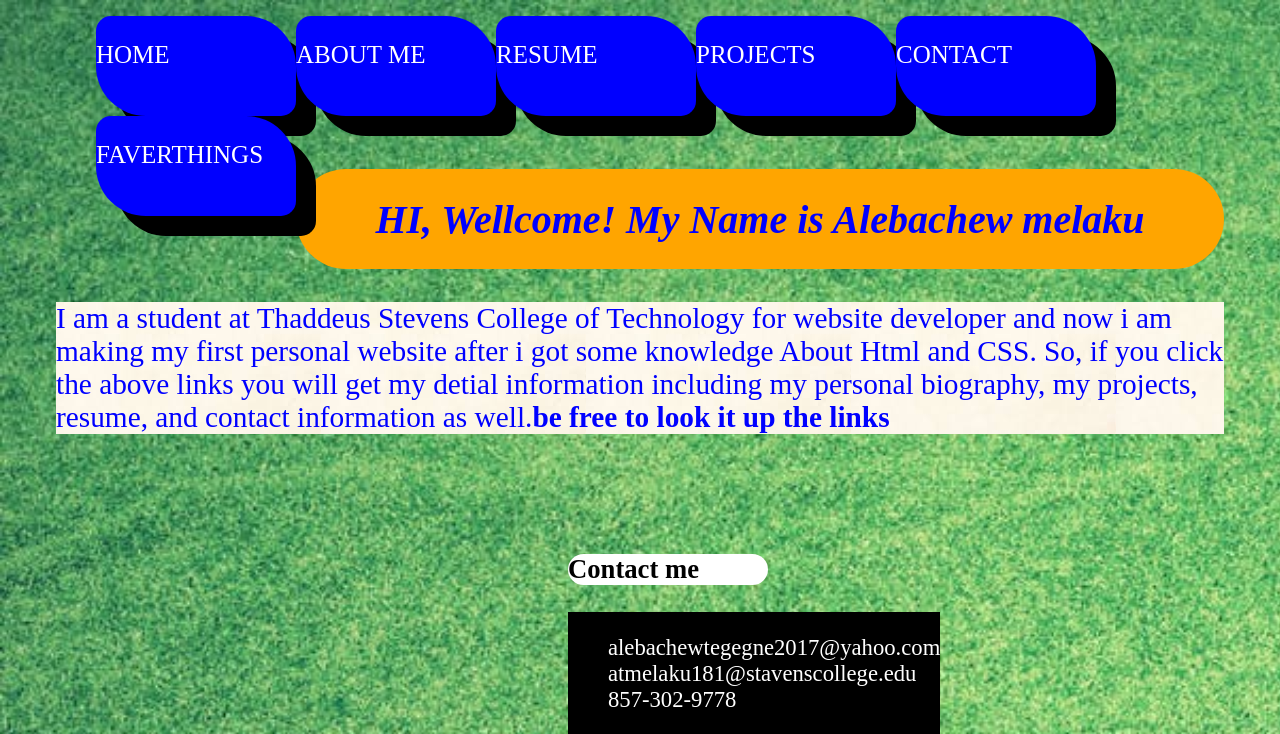
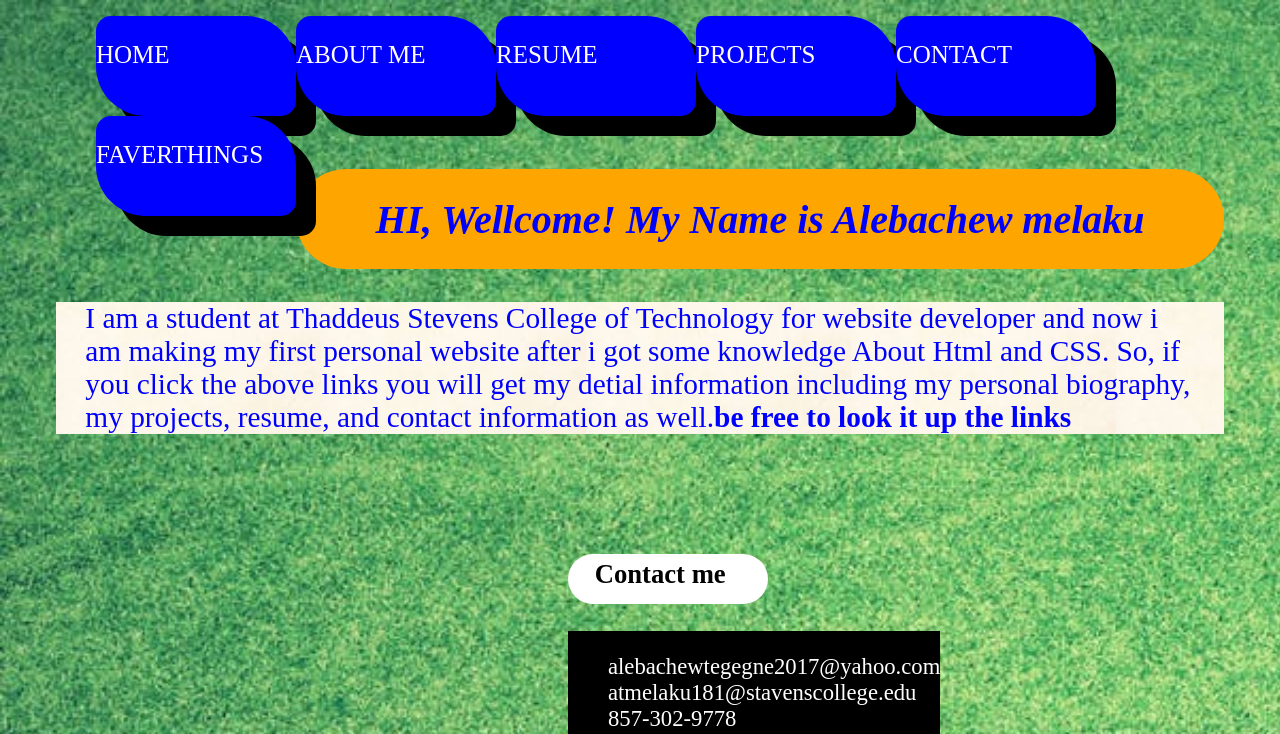
Before and after one commit to atmelaku/atmelaku.github.io, a plain HTML site: page index.html in a window 1280 px wide. Shown: the top 734 px of the page. Drawn offline with Linux system fonts and the light colour scheme; a web font is replaced by a local one.

Commit message:
I CHANGED A BACKGROUND COLOR FOR H3 I MAD A PADDING-LEFT AND RIGHT FOR H3 AND PARAGRAPH I MAD A BORDER COLOR FOR FIRSTIMAGE CLASS

```diff
--- a/style.css
+++ b/style.css
@@ -67,6 +67,7 @@ h2{
   width: 700px;
   height: 320px;
   border-radius: 50%;
+  border: 10px solid black;
 }
 .body h2 {
   font-style: italic;
@@ -83,16 +84,21 @@ h2{
 }
 h3{
   font-size: 25pt;
-  color: white;
-  background-color: lightblue;
+  color: blue;
+  background-color: lightpink;
   width: 600px;
-  color: green;
+  height: 50px;
+  padding-left: 1em;
+  padding-top: 5px;
   border-radius: 25px;
 }
 p {
   background-image: url(assets/imagesbackground.jpeg);
   font-size: 22pt;
   color: blue;
+  padding-left: 1em;
+  padding-right: 1em;
+
 }
 .contacth3 {
   background: white;
```
